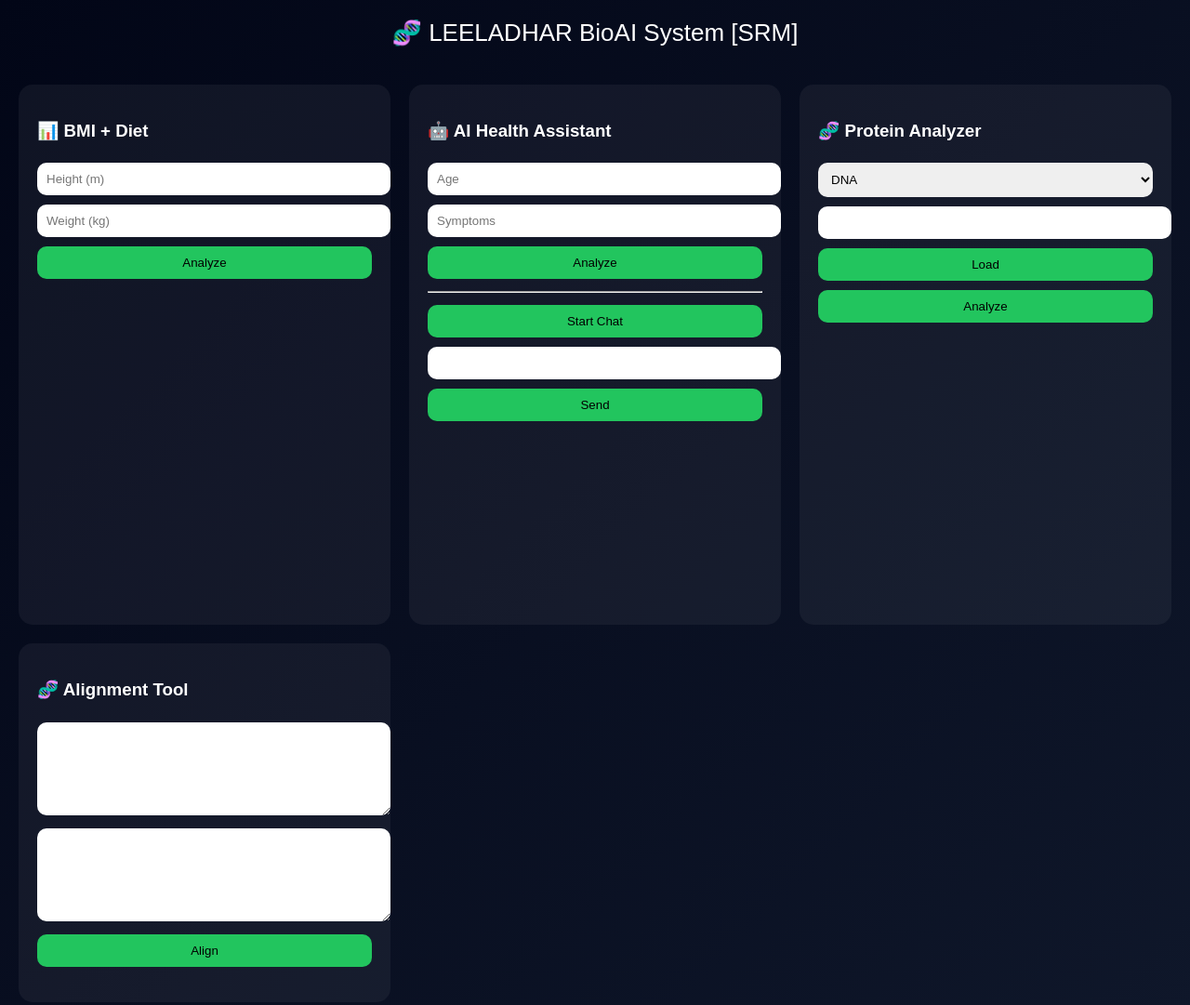
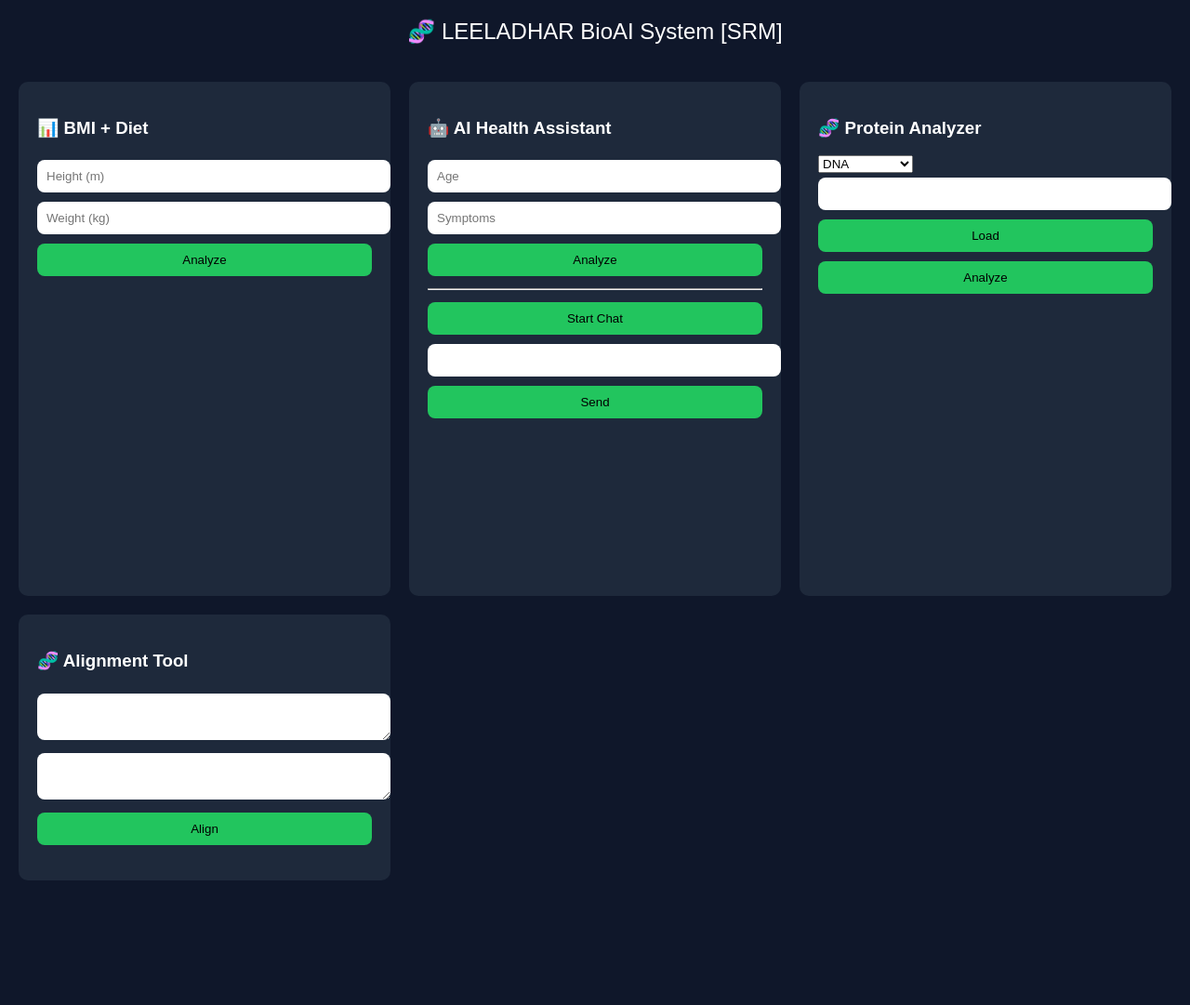
Before and after one commit to leeladhar3777-spec/My-website18, a plain HTML site: page index.html in a window 1280 px wide. Shown: the whole page at 93% size. After the commit the page ends 967 px from the top, so only its background shows below. Drawn offline with nearby package versions, Linux system fonts and the light colour scheme; some packages are replaced by stand-ins of ours; a script that the page names is missing.

Commit message:
Update style.css

```diff
--- a/style.css
+++ b/style.css
@@ -1,46 +1,42 @@
-body {
-  margin: 0;
-  font-family: Arial;
-  background: linear-gradient(135deg,#020617,#0f172a);
-  color: white;
+
+body{
+margin:0;
+font-family:Arial;
+background:#0f172a;
+color:white;
 }
 
-header {
-  text-align: center;
-  padding: 20px;
-  font-size: 26px;
+header{
+text-align:center;
+padding:20px;
+font-size:24px;
 }
 
-.container {
-  display: grid;
-  grid-template-columns: repeat(auto-fit,minmax(320px,1fr));
-  gap: 20px;
-  padding: 20px;
+.container{
+display:grid;
+grid-template-columns:repeat(auto-fit,minmax(300px,1fr));
+gap:20px;
+padding:20px;
 }
 
-.card {
-  background: rgba(255,255,255,0.05);
-  padding: 20px;
-  border-radius: 15px;
+.card{
+background:#1e293b;
+padding:20px;
+border-radius:10px;
 }
 
-input, button, select, textarea {
-  width: 100%;
-  padding: 10px;
-  margin: 5px 0;
-  border-radius: 10px;
-  border: none;
+input,button,textarea{
+width:100%;
+margin:5px 0;
+padding:10px;
+border:none;
+border-radius:8px;
 }
 
-button {
-  background: #22c55e;
-  cursor: pointer;
+button{
+background:#22c55e;
 }
 
-#viewer {
-  height: 300px;
+#viewer{
+height:300px;
 }
-
-textarea {
-  height: 80px;
-}
```
